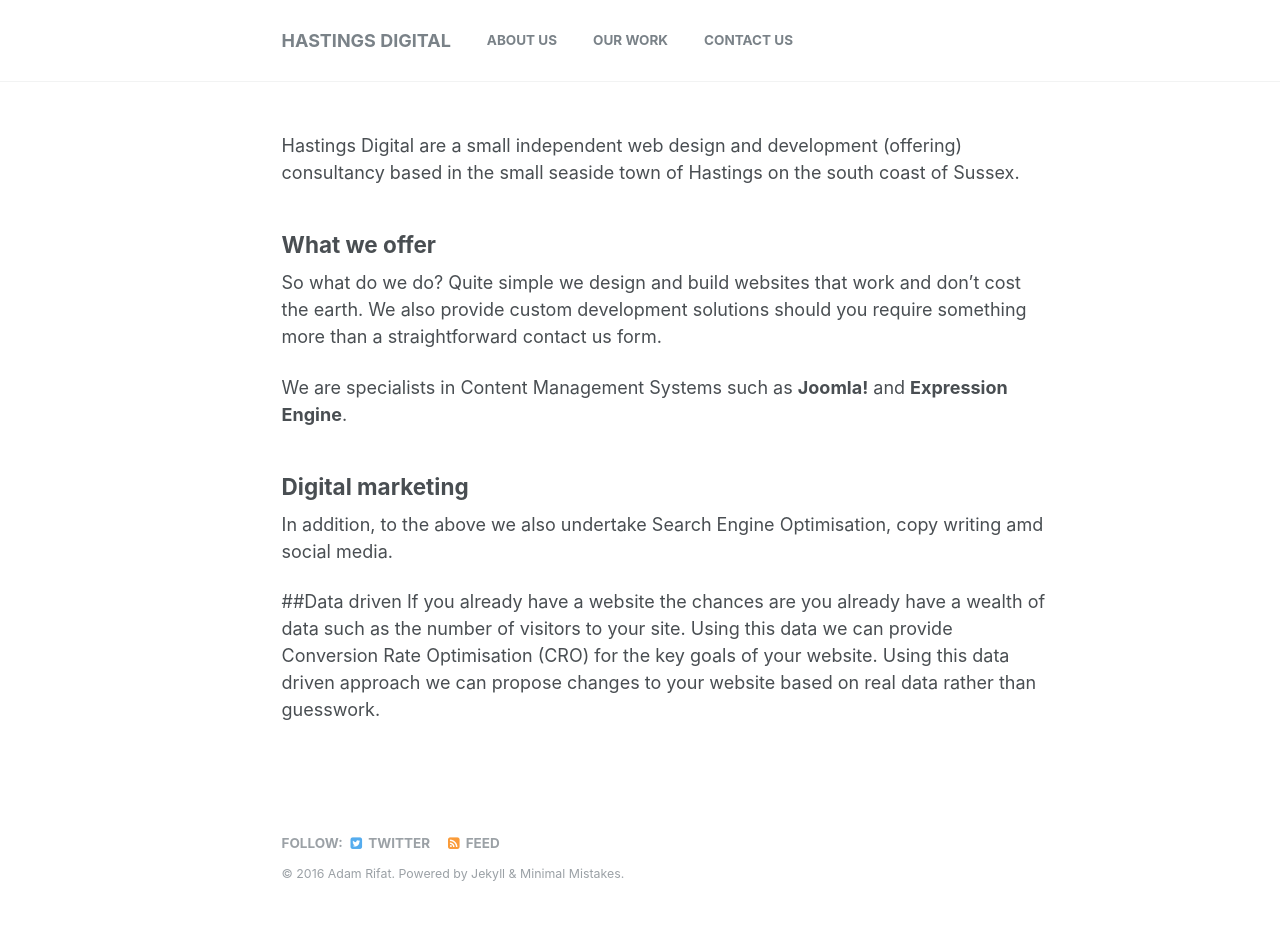
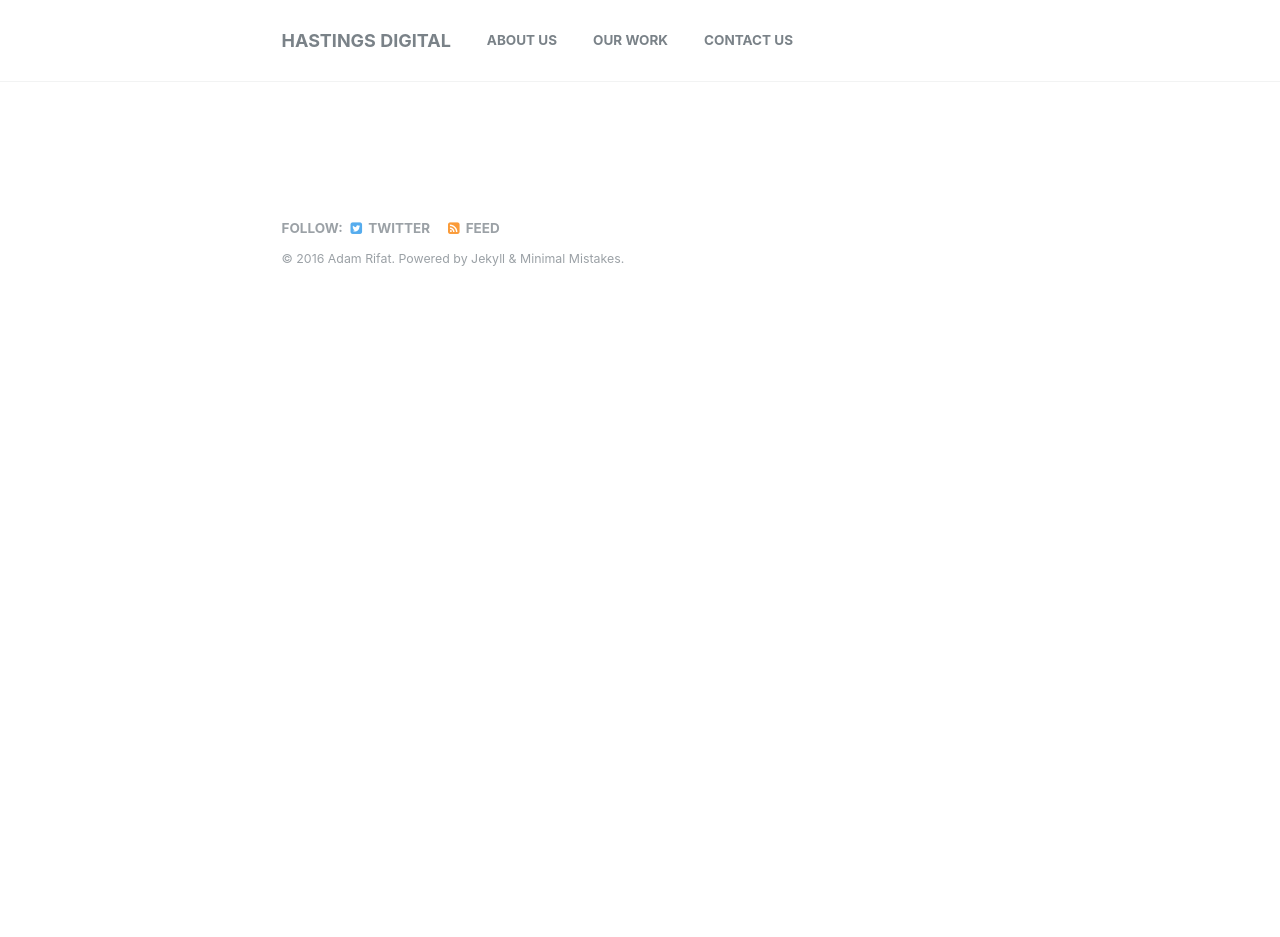
Before and after one commit to adster101/hastingsdigital, a Jekyll site: the page built from _pages/about-us.md, in a window 1280 px wide. Built offline with Jekyll 4.4.1, drawn with Linux system fonts in a browser that asks for light colours; after the commit the page ends 900 px from its top, so only the background shows below that.

Commit message:
Updated about-us.md

```diff
--- a/_pages/about-us.md
+++ b/_pages/about-us.md
@@ -1,17 +1,5 @@
 ---
-permalink: /about-us/
+permalink: "/about-us/"
 layout: single
+published: true
 ---
-
-Hastings Digital are a small independent web design and development (offering) consultancy based in the small seaside town of Hastings on the south coast of Sussex.
-
-## What we offer
-So what do we do?  Quite simple we design and build websites that work and don't cost the earth. We also provide custom development solutions should you require something more than a straightforward contact us form.
-
-We are specialists in Content Management Systems such as **Joomla!** and **Expression Engine**.
-
-## Digital marketing
-In addition, to the above we also undertake Search Engine Optimisation, copy writing amd social media.
-
-##Data driven
-If you already have a website the chances are you already have a wealth of data such as the number of visitors to your site. Using this data we can provide Conversion Rate Optimisation (CRO) for the key goals of your website. Using this data driven approach we can propose changes to your website based on real data rather than guesswork.
```
